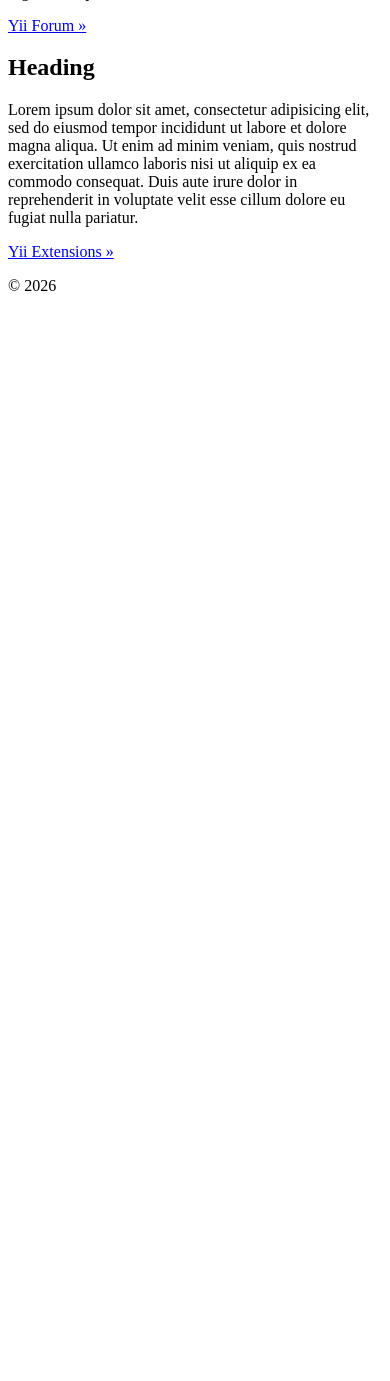
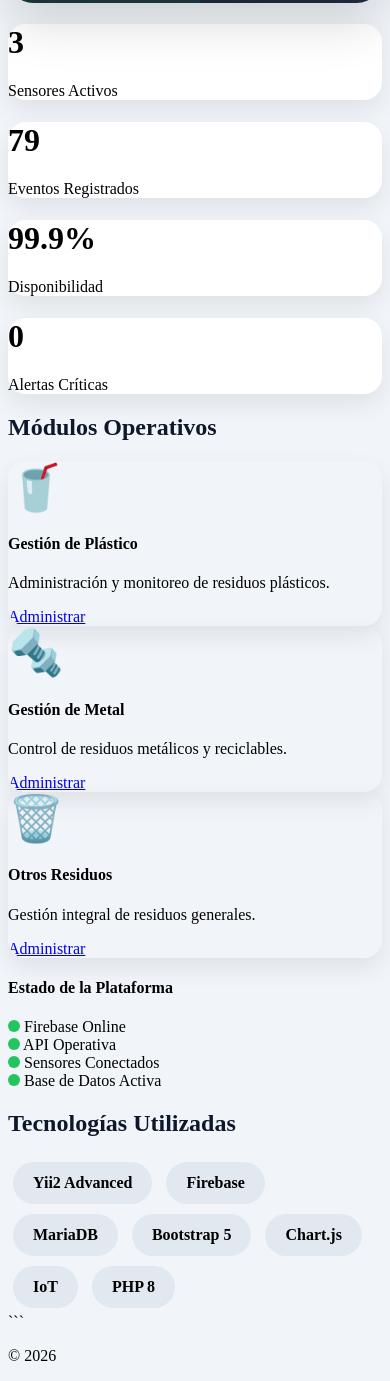
Before and after one commit to FelixBalam/eco-final, a Yii app: template frontend/views/site/index.php in a window 390 px wide. Shown: the part 595-1976 px from the top of the page. Before the commit the page ends 886 px from the top, so only its background shows below. Run offline with PHP 8.4 and a stand-in for Yii, Linux system fonts and the light colour scheme; the template is opened without the code that fills it, so the values that code supplies are empty; some libraries are stand-ins or nearby versions.

Commit message:
Frontend Beta

````diff
--- a/frontend/views/site/index.php
+++ b/frontend/views/site/index.php
@@ -1,52 +1,352 @@
 <?php
 
-/** @var yii\web\View $this */
+use yii\helpers\Url;
 
-$this->title = 'My Yii Application';
+$this->title = 'EcoSort Enterprise Platform';
+
 ?>
-<div class="site-index">
-    <div class="p-5 mb-4 bg-transparent rounded-3">
-        <div class="container-fluid py-5 text-center">
-            <h1 class="display-4">Congratulations!</h1>
-            <p class="fs-5 fw-light">You have successfully created your Yii-powered application.</p>
-            <p><a class="btn btn-lg btn-success" href="https://www.yiiframework.com">Get started with Yii</a></p>
+
+<style>
+
+:root{
+    --eco-green:#16a34a;
+    --eco-dark:#0f172a;
+    --eco-light:#f8fafc;
+    --eco-gray:#64748b;
+}
+
+body{
+    background:#f1f5f9;
+}
+
+.hero-section{
+    background:linear-gradient(135deg,#0f172a,#1e293b);
+    border-radius:25px;
+    overflow:hidden;
+    position:relative;
+    color:white;
+    box-shadow:0 20px 50px rgba(0,0,0,.15);
+}
+
+.hero-section::before{
+    content:'';
+    position:absolute;
+    width:500px;
+    height:500px;
+    border-radius:50%;
+    background:rgba(34,197,94,.15);
+    top:-150px;
+    right:-150px;
+}
+
+.hero-section::after{
+    content:'';
+    position:absolute;
+    width:300px;
+    height:300px;
+    border-radius:50%;
+    background:rgba(34,197,94,.10);
+    bottom:-100px;
+    left:-100px;
+}
+
+.kpi-card{
+    background:white;
+    border:none;
+    border-radius:18px;
+    box-shadow:0 10px 25px rgba(0,0,0,.08);
+    transition:.3s;
+}
+
+.kpi-card:hover{
+    transform:translateY(-5px);
+}
+
+.module-card{
+    border:none;
+    border-radius:18px;
+    overflow:hidden;
+    transition:.3s;
+    box-shadow:0 10px 25px rgba(0,0,0,.08);
+}
+
+.module-card:hover{
+    transform:translateY(-8px);
+}
+
+.module-icon{
+    font-size:45px;
+}
+
+.status-dot{
+    width:12px;
+    height:12px;
+    background:#22c55e;
+    border-radius:50%;
+    display:inline-block;
+}
+
+.section-title{
+    font-weight:700;
+    color:#0f172a;
+}
+
+.tech-badge{
+    padding:12px 20px;
+    border-radius:30px;
+    background:#e2e8f0;
+    margin:5px;
+    display:inline-block;
+    font-weight:600;
+}
+
+.quick-btn{
+    border-radius:12px;
+    padding:12px 20px;
+    font-weight:600;
+}
+
+</style>
+
+<div class="container-fluid">
+
+```
+<div class="hero-section p-5 mb-5">
+
+    <div class="row align-items-center">
+
+        <div class="col-lg-7">
+
+            <span class="badge bg-success mb-3">
+                SISTEMA OPERATIVO
+            </span>
+
+            <h1 class="display-3 fw-bold">
+                ♻ EcoSort
+            </h1>
+
+            <h3 class="mb-4">
+                Plataforma Inteligente de Clasificación de Residuos
+            </h3>
+
+            <p class="lead text-light">
+
+                Solución empresarial para monitoreo IoT,
+                clasificación automática, analítica avanzada
+                y gestión de residuos en tiempo real.
+
+            </p>
+
+            <div class="mt-4">
+
+                <a href="<?= Url::to(['/site/login']) ?>"
+                   class="btn btn-success btn-lg quick-btn">
+
+                    Ingresar al Sistema
+                </a>
+
+                <a href="<?= Url::to(['/site/estadisticas']) ?>"
+                   class="btn btn-outline-light btn-lg quick-btn">
+
+                    Ver Estadísticas
+                </a>
+
+            </div>
+
+        </div>
+
+        <div class="col-lg-5 text-center">
+
+            <img
+            src="https://cdn-icons-png.flaticon.com/512/4341/4341134.png"
+            class="img-fluid"
+            style="max-height:320px;">
+
+        </div>
+
+    </div>
+
+</div>
+
+<div class="row g-4 mb-5">
+
+    <div class="col-md-3">
+        <div class="card kpi-card">
+            <div class="card-body text-center">
+                <h1 class="text-success">3</h1>
+                <p>Sensores Activos</p>
+            </div>
         </div>
     </div>
 
-    <div class="body-content">
+    <div class="col-md-3">
+        <div class="card kpi-card">
+            <div class="card-body text-center">
+                <h1 class="text-primary">79</h1>
+                <p>Eventos Registrados</p>
+            </div>
+        </div>
+    </div>
+
+    <div class="col-md-3">
+        <div class="card kpi-card">
+            <div class="card-body text-center">
+                <h1 class="text-warning">99.9%</h1>
+                <p>Disponibilidad</p>
+            </div>
+        </div>
+    </div>
+
+    <div class="col-md-3">
+        <div class="card kpi-card">
+            <div class="card-body text-center">
+                <h1 class="text-danger">0</h1>
+                <p>Alertas Críticas</p>
+            </div>
+        </div>
+    </div>
+
+</div>
+
+<h2 class="section-title mb-4">
+    Módulos Operativos
+</h2>
+
+<div class="row g-4 mb-5">
+
+    <div class="col-lg-4">
+        <div class="card module-card">
+            <div class="card-body text-center p-4">
+
+                <div class="module-icon">
+                    🥤
+                </div>
+
+                <h4>Gestión de Plástico</h4>
+
+                <p>
+                    Administración y monitoreo de residuos plásticos.
+                </p>
+
+                <a href="<?= Url::to(['/site/crud-plastico']) ?>"
+                   class="btn btn-success">
+
+                    Administrar
+                </a>
+
+            </div>
+        </div>
+    </div>
+
+    <div class="col-lg-4">
+        <div class="card module-card">
+            <div class="card-body text-center p-4">
+
+                <div class="module-icon">
+                    🔩
+                </div>
+
+                <h4>Gestión de Metal</h4>
+
+                <p>
+                    Control de residuos metálicos y reciclables.
+                </p>
+
+                <a href="<?= Url::to(['/site/crud-metal']) ?>"
+                   class="btn btn-success">
+
+                    Administrar
+                </a>
+
+            </div>
+        </div>
+    </div>
+
+    <div class="col-lg-4">
+        <div class="card module-card">
+            <div class="card-body text-center p-4">
+
+                <div class="module-icon">
+                    🗑️
+                </div>
+
+                <h4>Otros Residuos</h4>
+
+                <p>
+                    Gestión integral de residuos generales.
+                </p>
+
+                <a href="<?= Url::to(['/site/crud-otros']) ?>"
+                   class="btn btn-success">
+
+                    Administrar
+                </a>
+
+            </div>
+        </div>
+    </div>
+
+</div>
+
+<div class="card border-0 shadow-lg">
+
+    <div class="card-header bg-success text-white">
+
+        <h4 class="mb-0">
+            Estado de la Plataforma
+        </h4>
+
+    </div>
+
+    <div class="card-body">
 
         <div class="row">
-            <div class="col-lg-4">
-                <h2>Heading</h2>
 
-                <p>Lorem ipsum dolor sit amet, consectetur adipisicing elit, sed do eiusmod tempor incididunt ut labore et
-                    dolore magna aliqua. Ut enim ad minim veniam, quis nostrud exercitation ullamco laboris nisi ut aliquip
-                    ex ea commodo consequat. Duis aute irure dolor in reprehenderit in voluptate velit esse cillum dolore eu
-                    fugiat nulla pariatur.</p>
+            <div class="col-md-3">
+                <span class="status-dot"></span>
+                Firebase Online
+            </div>
 
-                <p><a class="btn btn-outline-secondary" href="https://www.yiiframework.com/doc/">Yii Documentation &raquo;</a></p>
+            <div class="col-md-3">
+                <span class="status-dot"></span>
+                API Operativa
             </div>
-            <div class="col-lg-4">
-                <h2>Heading</h2>
 
-                <p>Lorem ipsum dolor sit amet, consectetur adipisicing elit, sed do eiusmod tempor incididunt ut labore et
-                    dolore magna aliqua. Ut enim ad minim veniam, quis nostrud exercitation ullamco laboris nisi ut aliquip
-                    ex ea commodo consequat. Duis aute irure dolor in reprehenderit in voluptate velit esse cillum dolore eu
-                    fugiat nulla pariatur.</p>
+            <div class="col-md-3">
+                <span class="status-dot"></span>
+                Sensores Conectados
+            </div>
 
-                <p><a class="btn btn-outline-secondary" href="https://www.yiiframework.com/forum/">Yii Forum &raquo;</a></p>
+            <div class="col-md-3">
+                <span class="status-dot"></span>
+                Base de Datos Activa
             </div>
-            <div class="col-lg-4">
-                <h2>Heading</h2>
 
-                <p>Lorem ipsum dolor sit amet, consectetur adipisicing elit, sed do eiusmod tempor incididunt ut labore et
-                    dolore magna aliqua. Ut enim ad minim veniam, quis nostrud exercitation ullamco laboris nisi ut aliquip
-                    ex ea commodo consequat. Duis aute irure dolor in reprehenderit in voluptate velit esse cillum dolore eu
-                    fugiat nulla pariatur.</p>
-
-                <p><a class="btn btn-outline-secondary" href="https://www.yiiframework.com/extensions/">Yii Extensions &raquo;</a></p>
-            </div>
         </div>
 
     </div>
+
 </div>
+
+<div class="text-center mt-5">
+
+    <h2 class="section-title">
+        Tecnologías Utilizadas
+    </h2>
+
+    <div class="mt-3">
+
+        <span class="tech-badge">Yii2 Advanced</span>
+        <span class="tech-badge">Firebase</span>
+        <span class="tech-badge">MariaDB</span>
+        <span class="tech-badge">Bootstrap 5</span>
+        <span class="tech-badge">Chart.js</span>
+        <span class="tech-badge">IoT</span>
+        <span class="tech-badge">PHP 8</span>
+
+    </div>
+
+</div>
+```
+
+</div>
````
